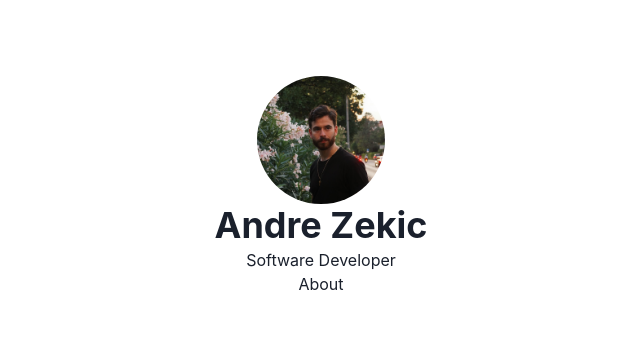
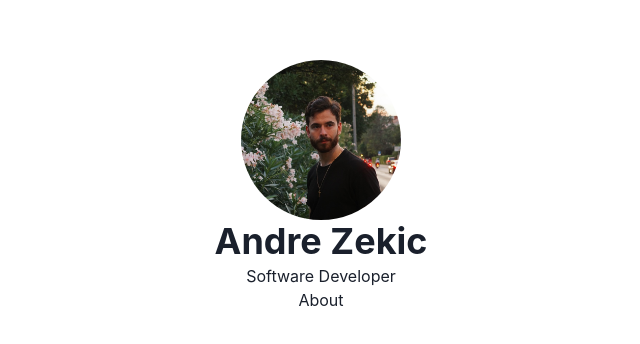
Before and after one commit to azekic/zekic, a React (Vite) app: page / in a window 1280 px wide. Shown: the part 214-558 px from the top of the page, without its empty margins (319-959 px from the left). Built offline with nearby package versions, Linux system fonts and the light colour scheme.

Commit message:
replace avatar with image

```diff
--- a/src/routes/Root.tsx
+++ b/src/routes/Root.tsx
@@ -2,11 +2,16 @@ import { Link as ReactRouterLink } from "react-router-dom";
 
 import { PageWrapper } from "../PageWrapper";
 import profilePicture from "../assets/profile-picture.jpg";
-import { Avatar, Heading, Text, Link } from "@chakra-ui/react";
+import { Image, Heading, Text, Link } from "@chakra-ui/react";
 export function Root() {
   return (
     <PageWrapper>
-      <Avatar size="2xl" name="Andre Zekic" src={profilePicture} />
+      <Image
+        borderRadius="full"
+        boxSize="40"
+        alt="Andre Zekic"
+        src={profilePicture}
+      />
       <Heading>Andre Zekic</Heading>
       <Text>Software Developer</Text>
       <Link as={ReactRouterLink} to="about">
```
